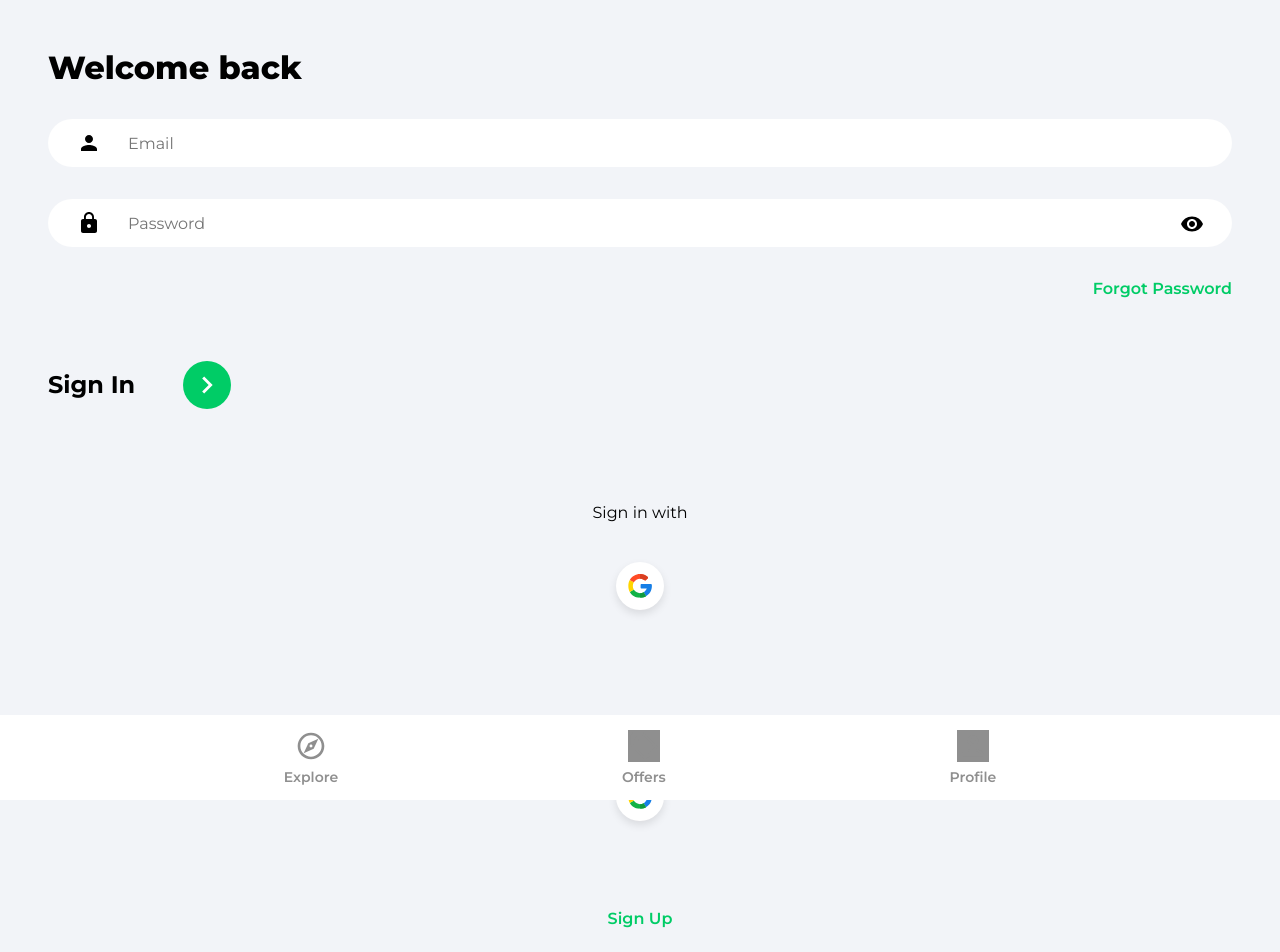
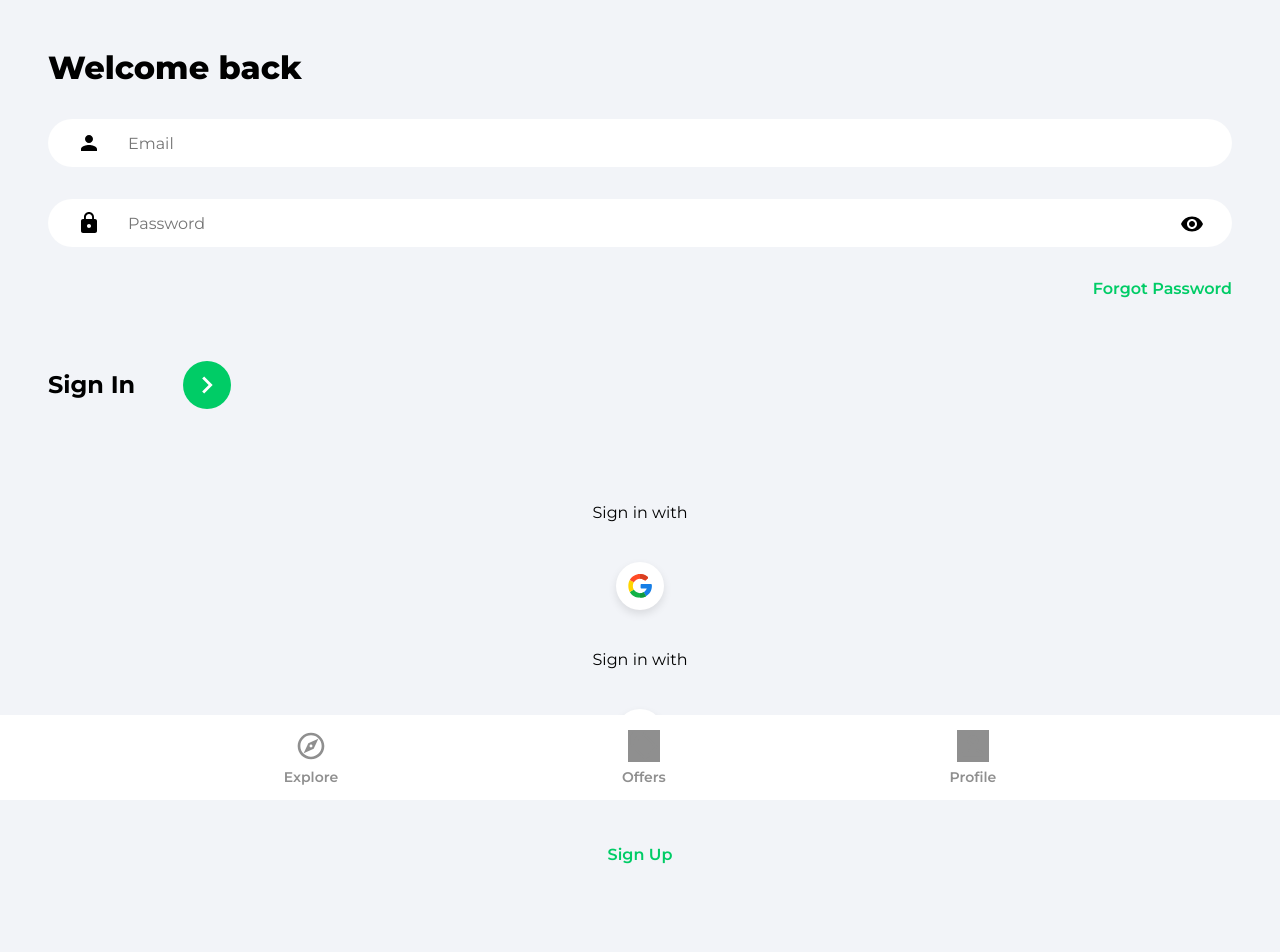
Before and after one commit to snuflord/house-marketplace, a React (Create React App) app: page /sign-in in a window 1280 px wide. Shown: the top 952 px of the page. After the commit the page ends 912 px from the top, so only its background shows below. Built offline with nearby package versions, Linux system fonts and the light colour scheme.

Commit message:
facebook login added

```diff
--- a/src/components/OAuth.jsx
+++ b/src/components/OAuth.jsx
@@ -4,6 +4,7 @@ import {doc, setDoc, getDoc, serverTimestamp} from 'firebase/firestore'
 import {db} from '../firebase.config'
 import {toast} from 'react-toastify'
 import googleIcon from '../assets/svg/googleIcon.svg'
+import facebookIcon from '../assets/jpg/facebookIcon.png'
 
 function OAuth() {
 
@@ -43,10 +44,7 @@ function OAuth() {
         try {
             const auth = getAuth()
             const provider = new FacebookAuthProvider()
-            // allow account selection
-            provider.setCustomParameters({
-                prompt: 'select_account',
-              });
+
             // pop up will create a new window instead of redirecting
             const result = await signInWithPopup(auth, provider)
             const user = result.user;
@@ -75,11 +73,9 @@ function OAuth() {
             <button className="socialIconDiv" onClick={onGoogleClick}>
                 <img className='socialIconImg' src={googleIcon} alt="google" />
             </button>
-        </div>
-        <div className="socialLogin">
             <p>Sign {location.pathname ==='/sign-up' ? 'up' : 'in'} with</p>
             <button className="socialIconDiv" onClick={onFBClick}>
-                <img className='socialIconImg' src={googleIcon} alt="fb" />
+                <img className='socialIconImg' src={facebookIcon} alt="fb" />
             </button>
         </div>
     </>
```
Also changed, not shown: src/assets/jpg/facebookIcon.png (added).
